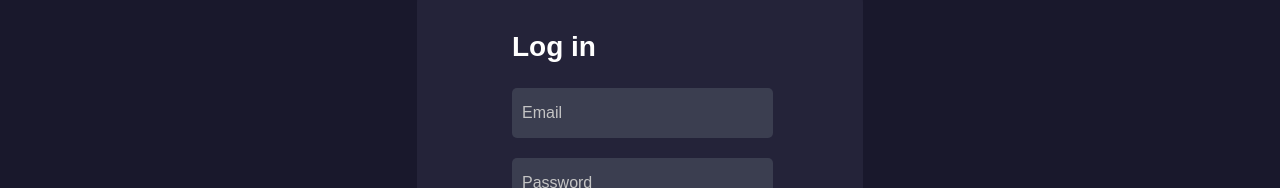
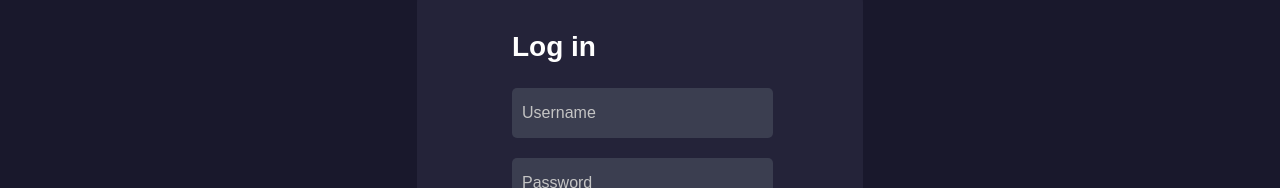
Before and after one commit to Stealr/ReleaseBox, a React (Vite) app in the folder frontend/rb-project/: page /Login in a window 1280 px wide. Shown: the part 258-446 px from the top of the page. Built offline with nearby package versions, Linux system fonts and the light colour scheme.

Commit message:
добавлено получение user_id в логин

```diff
--- a/frontend/rb-project/src/pages/Auth/Login/login.jsx
+++ b/frontend/rb-project/src/pages/Auth/Login/login.jsx
@@ -1,9 +1,9 @@
-import React, { useState, useEffect } from 'react';
+import React, { useState } from 'react';
 import axios from 'axios';
-import "./login.css";
+import './login.css';
 
 function Login() {
-    const [email, setEmail] = useState('');
+    const [username, setUsername] = useState('');
     const [password, setPassword] = useState('');
     const [errorMessage, setErrorMessage] = useState('');
     const [successMessage, setSuccessMessage] = useState('');
@@ -14,34 +14,56 @@ function Login() {
         setSuccessMessage('');
 
         try {
-            const response = await axios.post('http://localhost:8000/login/', {
-                email,
+            const response = await axios.post('http://localhost:8000/token/', {
+                username,
                 password,
             });
 
             if (response.status === 200) {
+                const { access, refresh, user_id } = response.data;
+
+                localStorage.setItem('accessToken', access);
+                localStorage.setItem('refreshToken', refresh);
+                localStorage.setItem('userID', user_id);
+
                 setSuccessMessage('Logged in successfully!');
-                // Сохраните токен или другие данные, если нужно
-                localStorage.setItem('token', response.data.token);
             }
         } catch (error) {
             console.error('Error during login:', error);
-            setErrorMessage(error.response?.data?.message || 'Invalid credentials!');
+            setErrorMessage(
+                error.response?.data?.detail || 'Invalid credentials! Please try again.'
+            );
         }
     };
 
     return (
         <div className='main-content'>
             <div className='auth-cont'>
-                <form className="login-form">
+                <form className="login-form" onSubmit={handleSubmit}>
                     <h1>Log in</h1>
-                    <input className='input-auth' type="email" placeholder="Email" required />
-                    <input className='input-auth' type="password" placeholder="Password" required />
+                    <input
+                        className='input-auth'
+                        type="username"
+                        placeholder="Username"
+                        value={username}
+                        onChange={(e) => setUsername(e.target.value)}
+                        required
+                    />
+                    <input
+                        className='input-auth'
+                        type="password"
+                        placeholder="Password"
+                        value={password}
+                        onChange={(e) => setPassword(e.target.value)}
+                        required
+                    />
                     <div className="remember-me">
                         <input type="checkbox" id="remember" />
                         <label htmlFor="remember">Remember me</label>
                     </div>
                     <button type="submit">Log in</button>
+                    {errorMessage && <p className="error-message">{errorMessage}</p>}
+                    {successMessage && <p className="success-message">{successMessage}</p>}
                 </form>
                 <div className="login-links">
                     <p>
@@ -53,4 +75,4 @@ function Login() {
     );
 }
 
-export default Login
+export default Login;
```
